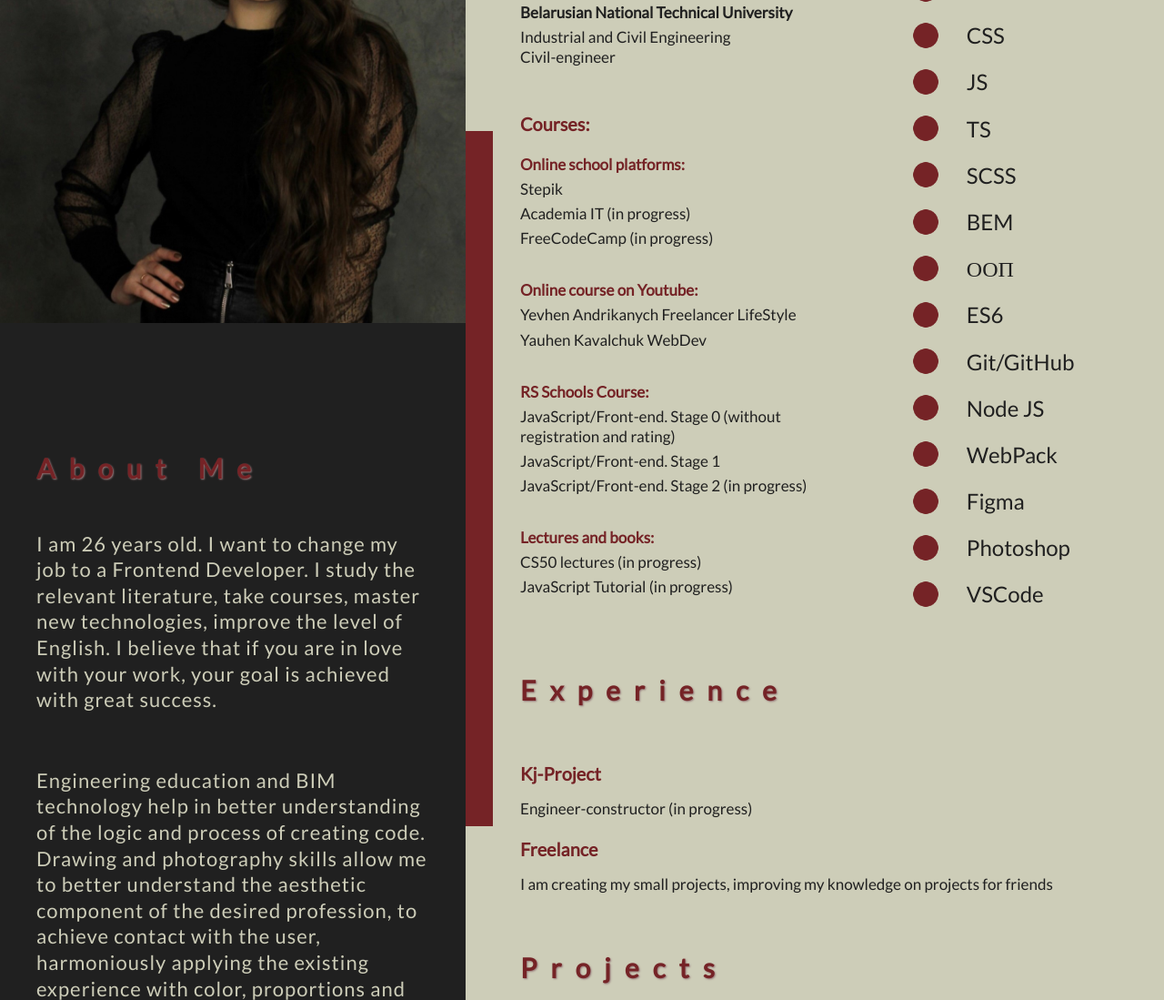
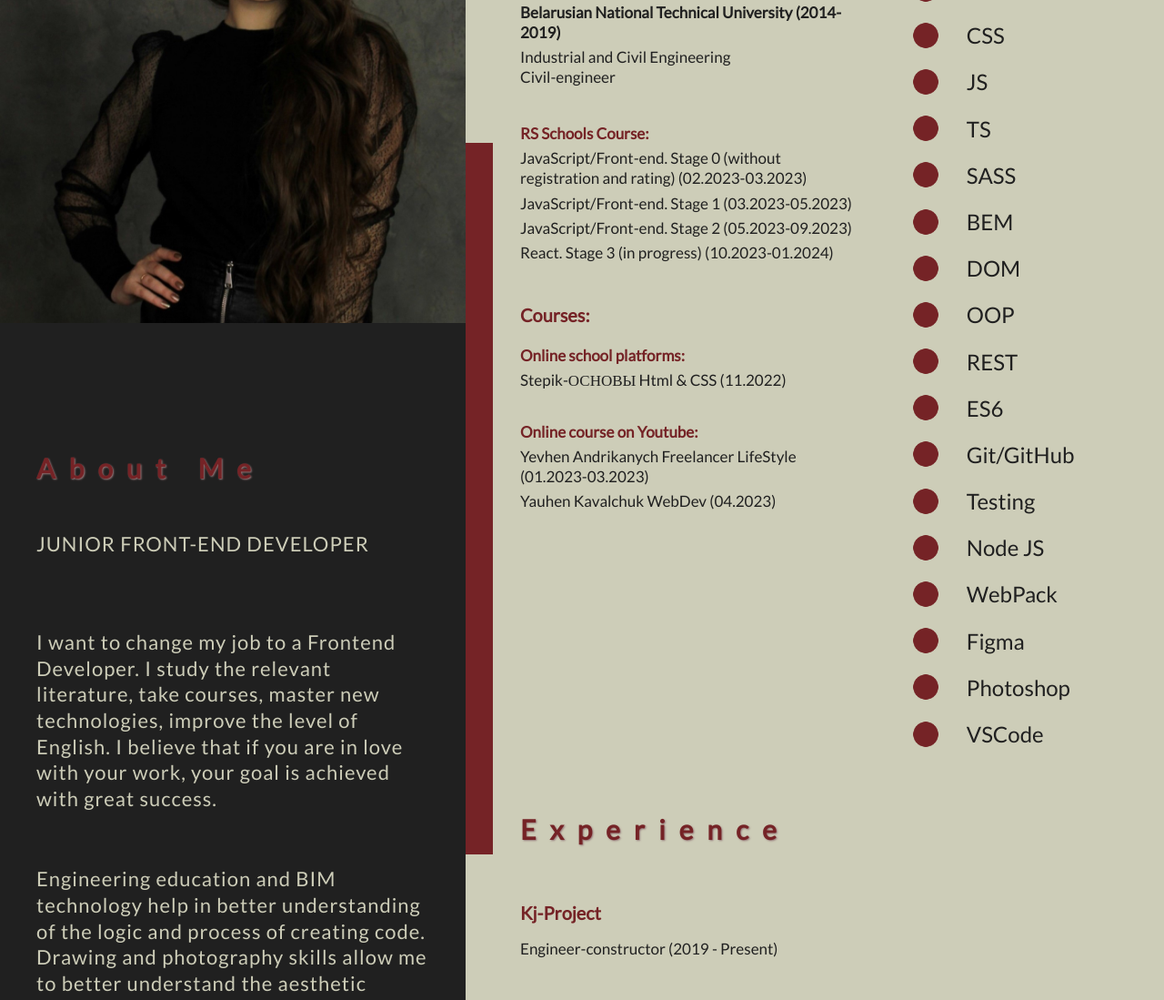
Before and after one commit to KaterinaMysl/rsschool-cv, a plain HTML site: page index.html in a window 1280 px wide. Shown: the part 437-1536 px from the top of the page at 91% size. Drawn offline with Linux system fonts and the light colour scheme.

Commit message:
feat: add some changes

```diff
--- a/css/style.css
+++ b/css/style.css
@@ -1,4 +1,3 @@
-/*------------------------Обнуление-----------------------------------------------------------------------*/
 * {
   padding: 0;
   margin: 0;
@@ -45,6 +44,12 @@ body {
 }
 .title:hover {
   color: #262121;
+}
+.me__info .subtitle {
+  color: #cdcdb8;
+  font-size: 22px;
+  text-transform: uppercase;
+padding-bottom: 70px;
 }
 .light {
   color: #cdcdb8;
@@ -348,9 +353,6 @@ blockquote:before {
   flex: 1 1 60%;
   padding: 0px 30px 0px 0px;
 }
-.content__column3 a {
-  /* text-shadow: 1px 1px 6px #673a3a42; */
-}
 .content__column3 a:hover {
   color: rgb(179, 30, 35);
 }
--- a/index.html
+++ b/index.html
@@ -59,12 +59,12 @@
               </div>
               <div class="me__info info">
                 <h2 id="About" class="me__title title">About Me</h2>
+                <p class="me__subtitle subtitle">junior front-end developer</p>
                 <p class="me__light light">
-                  I am 26 years old. I want to change my job to a Frontend
-                  Developer. I study the relevant literature, take courses,
-                  master new technologies, improve the level of English. I
-                  believe that if you are in love with your work, your goal is
-                  achieved with great success.
+                  I want to change my job to a Frontend Developer. I study the
+                  relevant literature, take courses, master new technologies,
+                  improve the level of English. I believe that if you are in
+                  love with your work, your goal is achieved with great success.
                 </p>
                 <p class="me__light light">
                   Engineering education and BIM technology help in better
@@ -73,6 +73,9 @@
                   the aesthetic component of the desired profession, to achieve
                   contact with the user, harmoniously applying the existing
                   experience with color, proportions and other tools.
+                </p>
+                <p class="me__light light">
+                  I will consider your offers and internship.
                 </p>
                 <blockquote>
                   My path is based on the principle: the accumulation of new
@@ -113,7 +116,7 @@
               <div class="contact__block">
                 <div class="contact__link light">
                   <img src="img/discord.png" alt="Discord" />
-                  KaterinaM#5426
+                  _katerinam
                 </div>
               </div>
             </div>
@@ -132,11 +135,39 @@
                       </h3>
                       <ul>
                         <li class="education__bolt-title">
-                          Belarusian National Technical University
+                          Belarusian National Technical University (2014-2019)
                           <ul>
                             <li class="education__dark dark">
                               Industrial and Civil Engineering <br />
                               Civil-engineer
+                            </li>
+                          </ul>
+                        </li>
+                        <li class="education__medium-title medium-title medium">
+                          RS Schools Course:
+                          <ul>
+                            <li class="education__dark dark">
+                              <a href="https://rs.school/js-stage0/"
+                                >JavaScript/Front-end. Stage 0 (without
+                                registration and rating) (02.2023-03.2023)</a
+                              >
+                            </li>
+                            <li class="education__dark dark">
+                              <a href="https://rs.school/js/"
+                                >JavaScript/Front-end. Stage 1 (03.2023-05.2023)
+                              </a>
+                            </li>
+                            <li class="education__dark dark">
+                              <a href="https://rs.school/js/"
+                                >JavaScript/Front-end. Stage 2
+                                (05.2023-09.2023)</a
+                              >
+                            </li>
+                            <li class="education__dark dark">
+                              <a href="https://rs.school/react/"
+                                >React. Stage 3 (in progress)
+                                (10.2023-01.2024)</a
+                              >
                             </li>
                           </ul>
                         </li>
@@ -151,16 +182,8 @@
                           Online school platforms:
                           <ul>
                             <li class="education__dark dark">
-                              <a href="https://stepik.org/catalog">Stepik</a>
-                            </li>
-                            <li class="education__dark dark">
-                              <a href="https://academiait.ru/"
-                                >Academia IT (in progress)</a
-                              >
-                            </li>
-                            <li class="education__dark dark">
-                              <a href="https://www.freecodecamp.org/learn"
-                                >FreeCodeCamp (in progress)</a
+                              <a href="https://stepik.org/catalog"
+                                >Stepik-ОСНОВЫ Html & CSS (11.2022)</a
                               >
                             </li>
                           </ul>
@@ -172,51 +195,15 @@
                               <a
                                 href="https://www.youtube.com/c/FreelancerLifeStyle?app=desktop"
                               >
-                                Yevhen Andrikanych Freelancer LifeStyle</a
+                                Yevhen Andrikanych Freelancer LifeStyle
+                                (01.2023-03.2023)</a
                               >
                             </li>
                             <li class="education__dark dark">
                               <a
                                 href="https://www.youtube.com/@YauhenKavalchuk/featured"
                               >
-                                Yauhen Kavalchuk WebDev
-                              </a>
-                            </li>
-                          </ul>
-                        </li>
-                        <li class="education__medium-title medium-title medium">
-                          RS Schools Course:
-                          <ul>
-                            <li class="education__dark dark">
-                              <a href="https://rs.school/js-stage0/"
-                                >JavaScript/Front-end. Stage 0 (without
-                                registration and rating)</a
-                              >
-                            </li>
-                            <li class="education__dark dark">
-                              <a href="https://rs.school/js/"
-                                >JavaScript/Front-end. Stage 1
-                              </a>
-                            </li>
-                            <li class="education__dark dark">
-                              <a href="https://rs.school/js/"
-                                >JavaScript/Front-end. Stage 2 (in progress)</a
-                              >
-                            </li>
-                          </ul>
-                        </li>
-                        <li class="education__medium-title medium-title medium">
-                          Lectures and books:
-                          <ul>
-                            <li class="education__dark dark">
-                              <a
-                                href="https://www.youtube.com/playlist?list=PLawfWYMUziZqyUL5QDLVbe3j5BKWj42E5"
-                                >CS50 lectures (in progress)</a
-                              >
-                            </li>
-                            <li class="education__dark dark">
-                              <a href="https://learn.javascript.ru/"
-                                >JavaScript Tutorial (in progress)
+                                Yauhen Kavalchuk WebDev (04.2023)
                               </a>
                             </li>
                           </ul>
@@ -236,11 +223,14 @@
                         <li>CSS</li>
                         <li>JS</li>
                         <li>TS</li>
-                        <li>SCSS</li>
+                        <li>SASS</li>
                         <li>BEM</li>
-                        <li>ООП</li>
+                        <li>DOM</li>
+                        <li>OOP</li>
+                        <li>REST</li>
                         <li>ES6</li>
                         <li>Git/GitHub</li>
+                        <li>Testing</li>
                         <li>Node JS</li>
                         <li>WebPack</li>
                         <li>Figma</li>
@@ -260,16 +250,7 @@
                     Kj-Project
                   </h3>
                   <div class="experience__courses">
-                    Engineer-constructor (in progress)
-                  </div>
-                </div>
-                <div class="experience__work">
-                  <h3 class="experience__name medium-title medium">
-                    Freelance
-                  </h3>
-                  <div class="experience__courses">
-                    I am creating my small projects, improving my knowledge on
-                    projects for friends
+                    Engineer-constructor (2019 - Present)
                   </div>
                 </div>
               </div>
@@ -284,7 +265,10 @@
                       target="_blank"
                     >
                       <div class="projects__item-photo">
-                        <img src="img/227746522-a8833b1d-51df-437c-b142-afd39fb72f55.png" alt="Sheltor" />
+                        <img
+                          src="img/227746522-a8833b1d-51df-437c-b142-afd39fb72f55.png"
+                          alt="Sheltor"
+                        />
                       </div>
                       <div class="projects__item-description">
                         <h3 class="projects__item-title medium-title medium">
```
Lines whose indentation alone changed are shown as unchanged.
